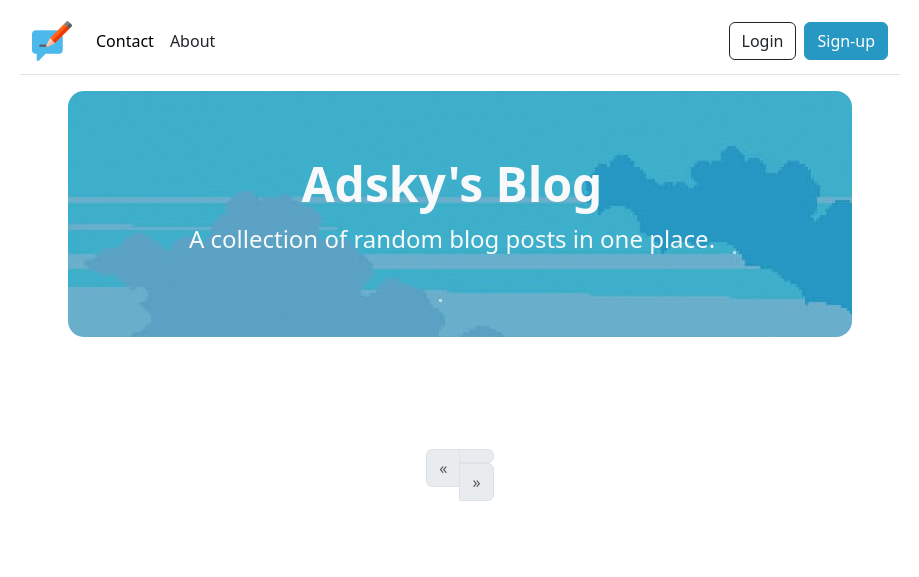
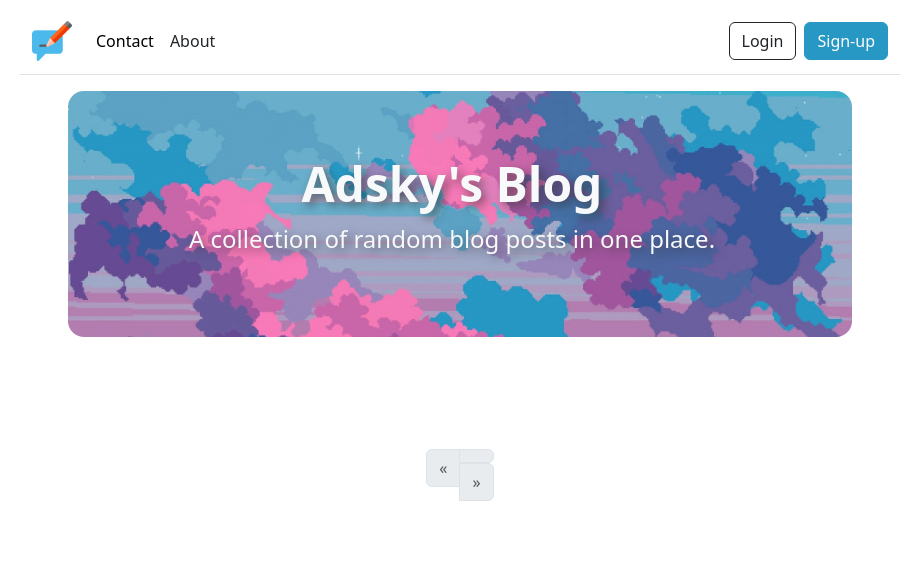
Before and after one commit to Adskovic/flask_blog, a Flask app: page / in a window 1280 px wide. Shown: the top 577 px of the page, without its empty margins (180-1099 px from the left). Run offline with Flask 3, Linux system fonts and the light colour scheme; data that the repository does not hold is empty; some libraries are stand-ins or nearby versions.

Commit message:
fix: styling for header

```diff
--- a/static/css/styles.css
+++ b/static/css/styles.css
@@ -182,6 +182,7 @@
   min-height: 100vh;
 }
 
+
 a {
   color: #2798c4;
 }
@@ -189,6 +190,14 @@
 .nav-link {
   font-weight: 400;
   color: #212529
+}
+
+header.masthead {
+  position: relative;
+  background: no-repeat center center;
+  background-color: #6c757d;
+  background-size: cover;
+  text-shadow: 4px 4px 10px rgba(48, 48, 48, 0.616);
 }
 
 .btn-primary {
--- a/templates/post.html
+++ b/templates/post.html
@@ -73,6 +73,6 @@
         commentFormContainer.classList.toggle('hidden');
         addCommentButton.innerText = (addCommentButton.innerText === 'Add Comment') ? 'Cancel' : 'Add Comment';
         addCommentButton.classList.toggle('btn-primary');
-        addCommentButton.classList.toggle('btn-danger');
+        addCommentButton.classList.toggle('btn-outline-danger');
     }
 </script>
```
